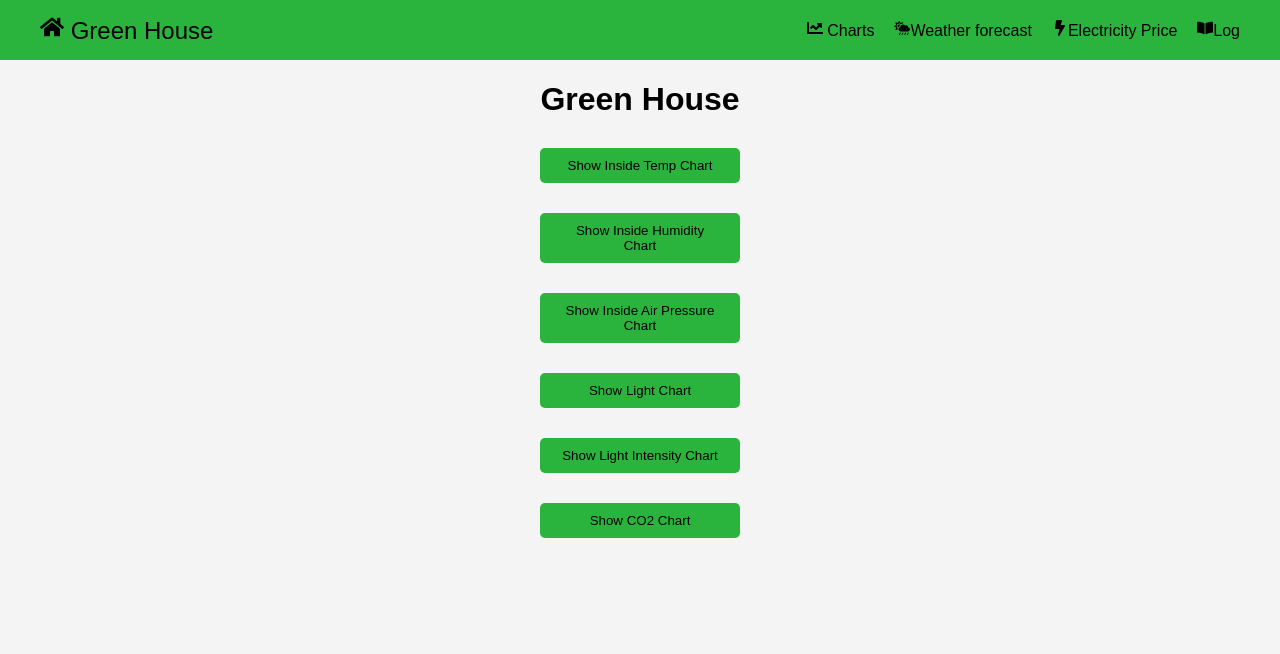
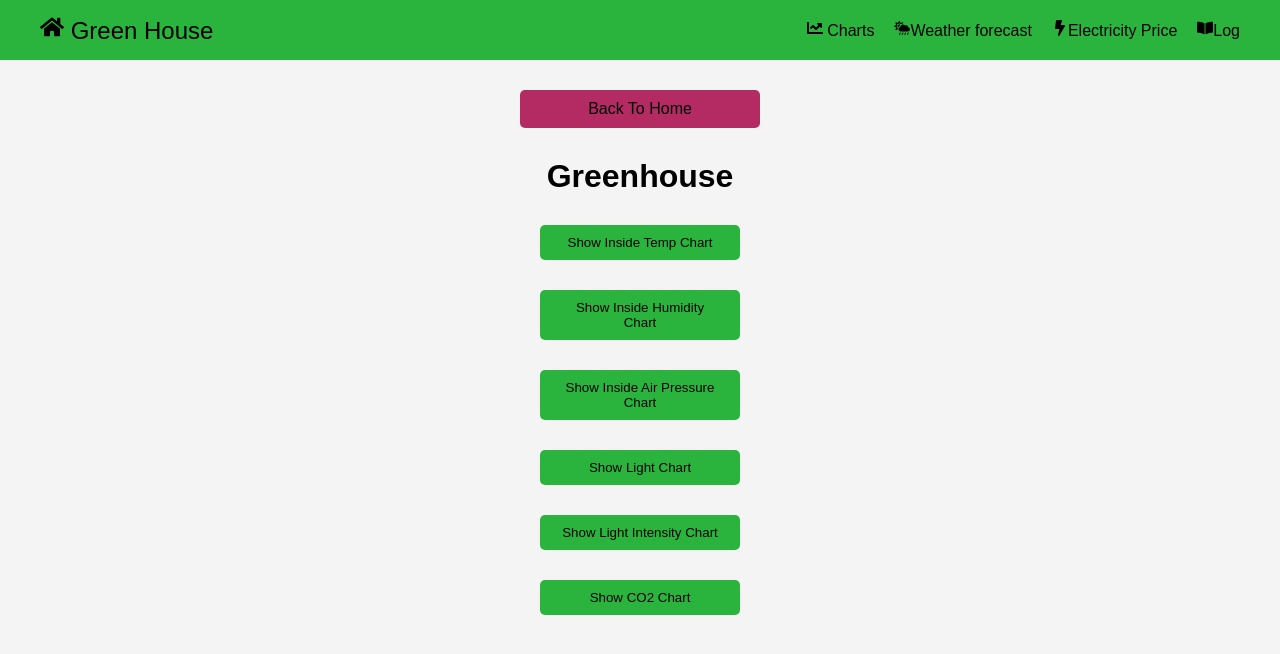
Before and after one commit to Haltian-project/Greenhouse, a React (Create React App) app in the folder frontend/: page / in a window 1280 px wide. Both pictures are taken after a click on the button "Go to Charts". Shown: the top 654 px of the page. Built offline with nearby package versions, Linux system fonts and the light colour scheme; no server answers.

Commit message:
button back to home

```diff
--- a/frontend/src/App.css
+++ b/frontend/src/App.css
@@ -227,3 +227,17 @@ button:hover {
 .PriceTable td {
   text-align: center;
 }
+
+button1 {
+  display: block;
+  margin: 30px auto;
+  padding: 10px 20px;
+  border: none;
+  border-radius: 5px;
+  background-color: #b42b64;
+  color: #000000;
+  cursor: pointer;
+  transition: background-color 0.3s ease;
+  width: 200px;
+  text-align: center;
+}
--- a/frontend/src/screens/Charts.js
+++ b/frontend/src/screens/Charts.js
@@ -2,7 +2,7 @@ import React, { useState, useEffect } from 'react';
 import '../App.css';
 import { Line } from 'react-chartjs-2';
 import { Chart } from "chart.js/auto";
-
+import { useNavigate } from 'react-router-dom';
 
 const Charts = () => {
   const [showInsideTemp, setShowInsideTemp] = useState(false);
@@ -14,7 +14,7 @@ const Charts = () => {
 
 
   const [chartData, setChartData] = useState(null);
-
+  const navigate = useNavigate();
   useEffect(() => {
     const fetchData = async () => {
       try {
@@ -43,8 +43,8 @@ const Charts = () => {
 
   return (
     <div>
-      <h1>Green House</h1>
-
+      <button1 onClick={() => navigate('/')}>Back To Home</button1>
+      <h1>Greenhouse</h1>
       <button onClick={() => setShowInsideTemp(!showInsideTemp)}>
         {showInsideTemp ? 'Hide Inside Temp Chart' : 'Show Inside Temp Chart'}
       </button>
--- a/frontend/src/screens/Forecast.js
+++ b/frontend/src/screens/Forecast.js
@@ -2,12 +2,15 @@ import React, { useState, useEffect } from 'react';
 import '../App.css';
 import { Line } from 'react-chartjs-2';
 import { Chart } from "chart.js/auto";
+
+import { useNavigate } from 'react-router-dom';
 
 
 const Forecast = () => {
   const [forecastData, setForecastData] = useState(null);
 
 
+  const navigate = useNavigate();
   useEffect(() => {
     const fetchData = async () => {
       try {
@@ -60,8 +63,12 @@ const Forecast = () => {
     }
   };
 
+
+
   return (
+
     <div className="forecast-container">
+       <button1 onClick={() => navigate('/')}>Back To Home</button1>
         <h2 className="forecast-heading">Weather Forecast</h2>
         {forecastData ? (
             <div>
--- a/frontend/src/screens/Log.js
+++ b/frontend/src/screens/Log.js
@@ -1,7 +1,9 @@
+
 import React, { useState, useEffect } from 'react';
+import { useNavigate } from 'react-router-dom';
 
 const Log = () => {
-
+const navigate = useNavigate();
     const [logData, setLogData] = useState(null);
 
     useEffect(() => {
@@ -29,9 +31,11 @@ const Log = () => {
 
   return (
     <div>
-        moro
+      <button1 onClick={() => navigate('/')}>Back To Home</button1>
+
     </div>
-  )
+  );
 }
 
+
 export default Log;
--- a/frontend/src/screens/Price.js
+++ b/frontend/src/screens/Price.js
@@ -2,9 +2,11 @@ import React, { useState, useEffect } from 'react';
 import '../App.css';
 import { Line } from 'react-chartjs-2';
 import { Chart } from "chart.js/auto";
+import { useNavigate } from 'react-router-dom';
 
 const Price = () => {
     const [priceData, setPriceData] = useState(null);
+    const navigate = useNavigate();
 
     useEffect(() => {
         const fetchData = async () => {
@@ -73,6 +75,7 @@ const Price = () => {
       };
     return (
         <div className="PriceContainer">
+            <button1 onClick={() => navigate('/')}>Back To Home</button1>
             <h2>Electricity price</h2>
             {priceData ? (
                 <div>
```
